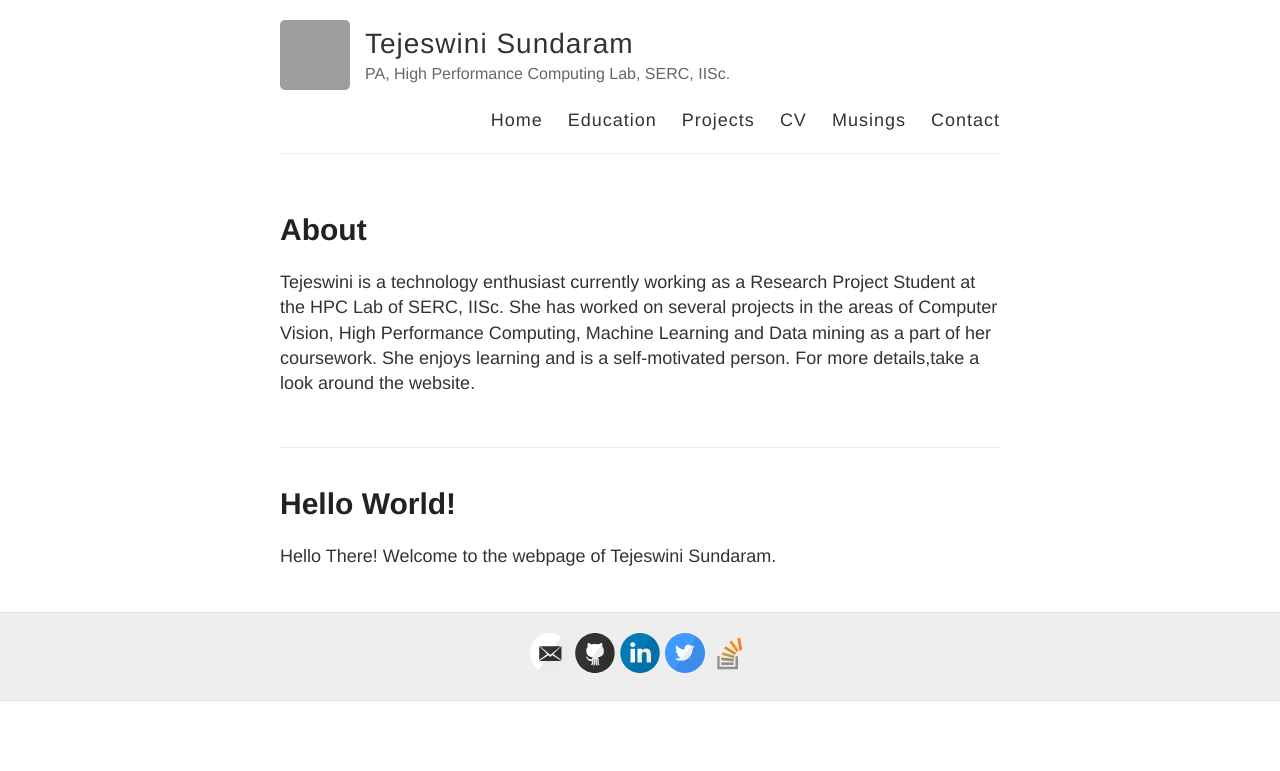
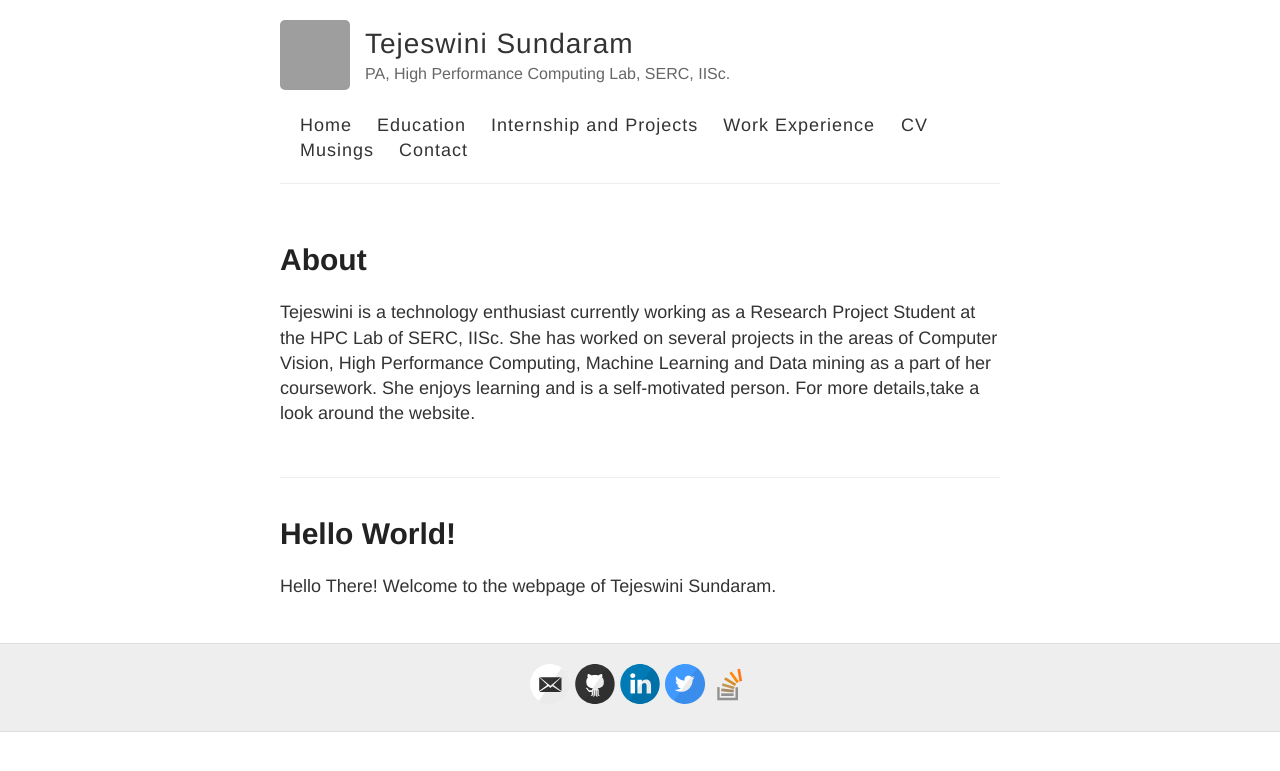
Before and after one commit to tejeswinisundaram/tejeswinisundaram.github.io, a Jekyll site: the page built from index.html, in a window 1280 px wide. Shown: the top 771 px of the page. Built offline with Jekyll 4.4.1, drawn with Linux system fonts in a browser that asks for light colours; Markdown is read by kramdown in place of the engine named in the settings; grey boxes are pictures that could not be loaded.

Commit message:
Updated default.md

```diff
--- a/_layouts/default.html
+++ b/_layouts/default.html
@@ -12,7 +12,7 @@
     <link rel="stylesheet" type="text/css" href="{{ site.baseurl }}/style.css" />
     <link rel="alternate" type="application/rss+xml" title="{{ site.name }} - {{ site.description }}" href="{{ site.baseurl }}/feed.xml" />
 
-    <!-- Created with Jekyll Now - http://github.com/barryclark/jekyll-now -->
+
   </head>
 
   <body>
@@ -29,7 +29,8 @@
           <nav>
             <a href="{{ site.baseurl }}/">Home</a>
             <a href="{{ site.baseurl }}/education">Education</a>
- 	    <a href="{{ site.baseurl }}/projects">Projects</a>
+ 	    <a href="{{ site.baseurl }}/projects">Internship and Projects</a>
+	    <a href="{{ site.baseurl }}/work">Work Experience </a>
  	    <a href="{{ site.baseurl }}/cv">CV</a>
 	    <a href="{{ site.baseurl }}/musings">Musings</a>
 	    <a href="{{ site.baseurl }}/contact">Contact</a>
```
